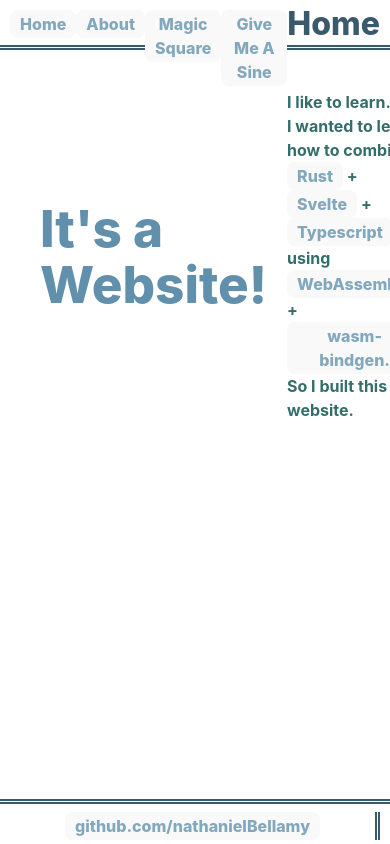
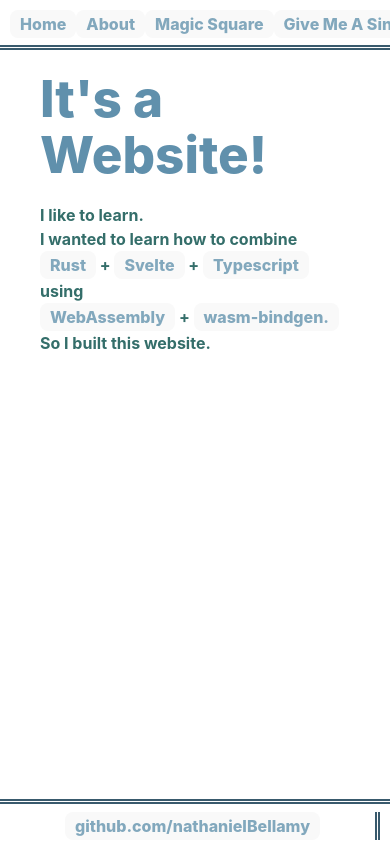
Before and after one commit to nathanielBellamy/my_website, a Svelte app: page / in a window 390 px wide. Built offline with nearby package versions, Linux system fonts and the light colour scheme.

Commit message:
implimenting i18n

```diff
--- a/locales/en.ts
+++ b/locales/en.ts
@@ -1,5 +1,13 @@
 
 export const localeEn: any = {
+  app: {
+    nav: {
+      home: "Home",
+      about: "About",
+      magicSquare: "Magic Square",
+      giveMeASine: "Give Me A Sine"
+    }
+  },
   home: {
     title: "It's a Website!",
     intro: {
--- a/locales/es.ts
+++ b/locales/es.ts
@@ -1,5 +1,13 @@
 
 export const localeEs: any = {
+  app: {
+    nav: {
+      home: "Inicio",
+      about: "Sobre Mi",
+      magicSquare: "Cuadro Mágico",
+      giveMeASine: "Dame Una Sine"
+    }
+  },
   home: {
     title: "Es un Website!",
     intro: {
--- a/locales/fr.ts
+++ b/locales/fr.ts
@@ -1,5 +1,13 @@
 
 export const localeFr: any = {
+  app: {
+    nav: {
+      home: "Accueil",
+      about: "De Moi",
+      magicSquare: "Carré Magique",
+      giveMeASine: "Donne-Moi Un Sine"
+    }
+  },
   home: {
     title: "Ceci, c'est un Website!",
     intro: {
--- a/src/App.svelte
+++ b/src/App.svelte
@@ -1,8 +1,19 @@
 <script lang="ts">
   import Router from "svelte-spa-router"
   import {wrap} from 'svelte-spa-router/wrap'
-  import Link from "./lib/Link.svelte";
-  import Language from "./lib/Language.svelte";
+  import Link from "./lib/Link.svelte"
+  import Language from "./lib/Language.svelte"
+  import { I18n, Lang, toLang } from "./I18n"
+
+  let i18n = new I18n
+  let lang: Lang = toLang(localStorage.getItem('lang'))
+  function handleLangSwitch() {
+    const newLang = localStorage.getItem('lang')
+    if (typeof newLang === 'string') {
+      lang = toLang(newLang)
+    }
+  }
+  window.addEventListener('lang', handleLangSwitch)
 
   const routes: { [key: string]: any } = {
     '/': wrap({
@@ -19,29 +30,29 @@
     })
   }
 
-  let currentSection: string = 'Home'
+  let currentSection: string = 'home'
   function handleClick (newSection: string) {
     currentSection = newSection
   }
 </script>
 
-<nav class="nav_bar flex justify-between items-stretch">
+<nav class="nav_bar flex flex-row justify-between items-stretch">
   <div class="links flex justify-between items-stretch">
     <Link href="/"
-          title="Home"
-          onClick={() => handleClick('It\'s A Website')}/>
+          title={i18n.t("app/nav/home", lang)}
+          onClick={() => handleClick("home")}/>
     <Link href="/about"
-          title="About"
-          onClick={() => handleClick("About")}/>
+          title={i18n.t("app/nav/about", lang)}
+          onClick={() => handleClick("about")}/>
     <Link href="/magic_square"
-          title="Magic Square"
-          onClick={() => handleClick("Magic Square")}/>
+          title={i18n.t("app/nav/magicSquare", lang)}
+          onClick={() => handleClick("magicSquare")}/>
     <Link href="/give_me_a_sine"
-          title="Give Me A Sine"
-          onClick={() => handleClick("Give Me A Sine")}/>
+          title={i18n.t("app/nav/giveMeASine", lang)}
+          onClick={() => handleClick("giveMeASine")}/>
   </div>
-  <div class="curr_section">
-    {currentSection}
+  <div class="curr_section hidden md:block">
+    {i18n.t(`app/nav/${currentSection}`, lang)}
   </div>
 </nav>
 
@@ -70,6 +81,9 @@
   @use "./styles/color"
   @use "./styles/text"
 
+  .nav_bar
+    min-width: 500px
+    overflow-x: scroll
   .curr_section
     color: color.$blue-7
     font-size: text.$fs-l
--- a/src/Home.svelte
+++ b/src/Home.svelte
@@ -15,7 +15,7 @@
 </script>
 
 <body class="p-5 flex flex-col justify-between items-stretch gap-2">
-  <div class="flex items-center">
+  <div class="flex flex-col justify-between items-stretch md:flex-row md:justify-start md:items-center">
     <h1 class="home_title text-left pl-5">
       {i18n.t("home/title", lang)}
     </h1>
```
